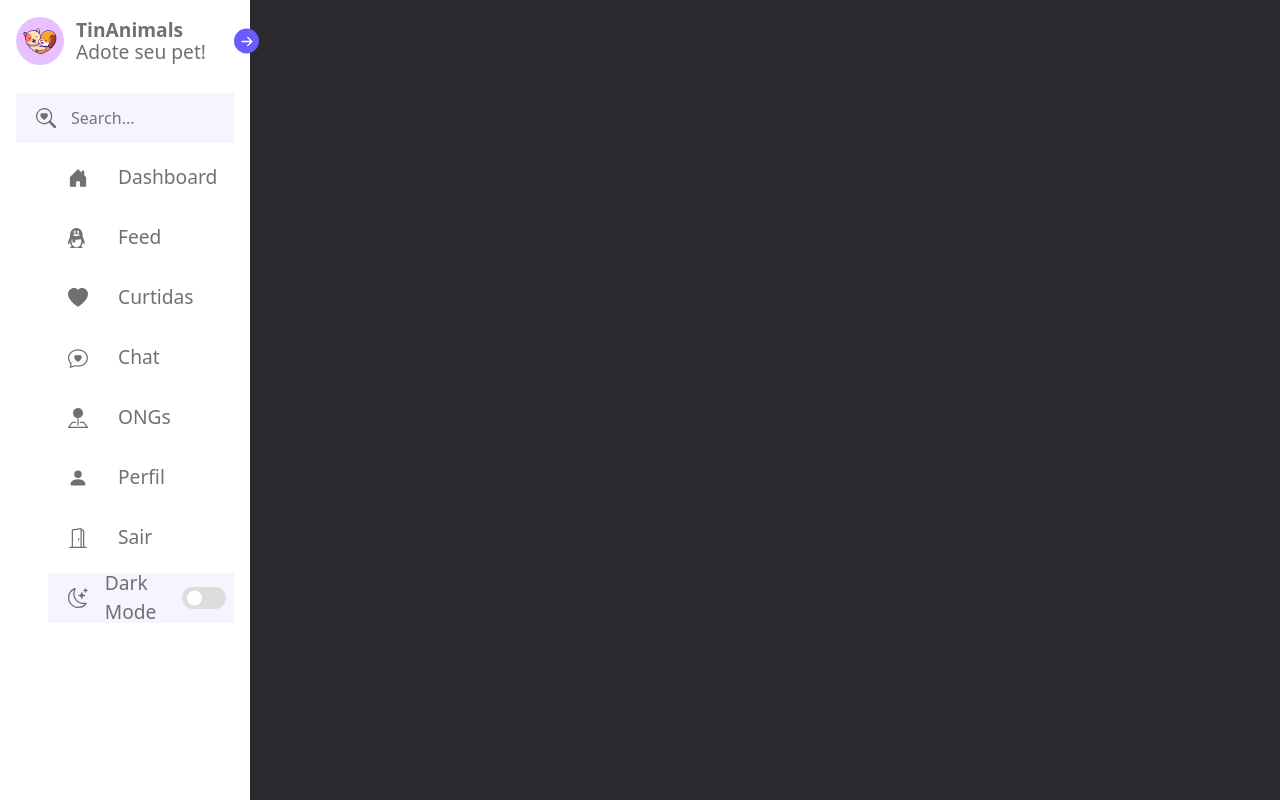
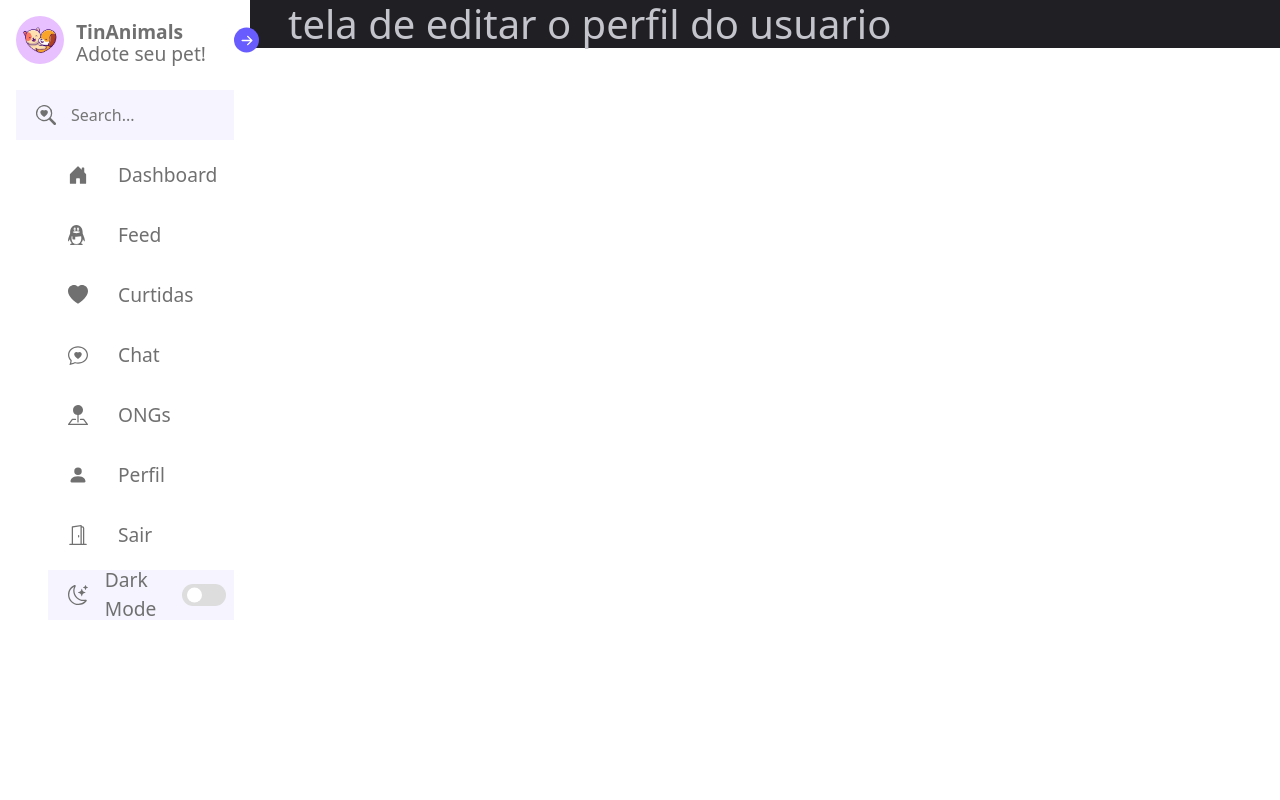
Before and after one commit to TccTeamAnimals/TinAnimals_WEB, a React (Vite) app: page /animalsLiked in a window 1280 px wide. Built offline with nearby package versions, Linux system fonts and the light colour scheme.

Commit message:
aplicando context API para customizacao do dark mode

```diff
--- a/index.html
+++ b/index.html
@@ -8,13 +8,6 @@
   </head>
   <body>
     <div id="root"></div>
-    <script type="module">
-      import { classeTexto } from "./src/components/sidebar/scriptSidebar.js"; // Importa a variável do arquivo config.js
-      // Selecionar o elemento body
-      var body = document.body;
-      // Atribuir o valor da variável à propriedade className do elemento body
-      body.className = classeTexto;
-    </script>
     <script type="module" src="/src/main.jsx"></script>
   </body>
 </html>
--- a/src/App.jsx
+++ b/src/App.jsx
@@ -13,7 +13,6 @@ import '@fortawesome/fontawesome-free/css/all.min.css';
 function App() {
 
   return (
-    <>
     <Routes>
       <Route path="/" element={<Home />} />
       <Route path="/cadUser" element={<CadUser />} />
@@ -23,7 +22,6 @@ function App() {
       <Route path='/animalsLiked'element={<AnimalsLiked />} />
 
     </Routes>
-    </>
   );
 }
 
--- a/src/components/sidebar/scriptSidebar.js
+++ b/src/components/sidebar/scriptSidebar.js
@@ -1,2 +1,2 @@
-
+//"light-mode"
 export const classeTexto = "dark-mode";
--- a/src/components/sidebar/sidebar.jsx
+++ b/src/components/sidebar/sidebar.jsx
@@ -1,3 +1,4 @@
+import { useState, useContext, useEffect } from 'react';
 import styles from './sidebar.module.css'
 import logo from '../../imgs/logo.jpg';
 import { Link } from 'react-router-dom'
@@ -14,24 +15,15 @@ import {
     BsFillSunFill,
     BsDoorOpen
 } from "react-icons/bs";
-import { useState } from 'react';
+import { ThemeContext } from '../../contextApi/ThemeContext';
 
 
 export function Sidebar(){
+    const { darkMode, toggleDarkMode } = useContext(ThemeContext);
 
-    const [isSwitchToggled, setIsSwitchToggled] = useState(false);
-    const [isDarkMode, setIsDarkMode] = useState(false);
-
-
-    const handleToggle = () => {
-        console.log("Toggle foi clicado!");
-        setIsSwitchToggled(!isSwitchToggled);
-        console.log("isSwitchToggled: ", isSwitchToggled);
-    };
-
-
-    let classeTexto = isSwitchToggled ? "dark-mode" : "light-mode";
-
+    useEffect(() => {
+        console.log('Valor do darkmode:', darkMode)
+    }, [darkMode])
 
 
     return (
@@ -48,6 +40,7 @@ export function Sidebar(){
                     <div className={`${styles.text} ${styles.headerText}`}>
                         <span className={styles.name}>TinAnimals</span>
                         <span className={styles.description}>Adote seu pet!</span>
+                        <span className={styles.description}>{name}</span>
                     </div>
                 </div>
 
@@ -122,7 +115,7 @@ export function Sidebar(){
 
                                 <div className={styles.toggleSwitch} >
                                     {/* <span className={styles.switch} onClick={handleToggle}> </span> */}
-                                    <span className={`${styles.switch} ${isSwitchToggled ? styles.switchToggled : ''}`} onClick={handleToggle}></span>
+                                    <span className={`${styles.switch} ${darkMode ? styles.switchToggled : ''}`} onClick={toggleDarkMode}></span>
                                 </div>
 
                             </li>
@@ -130,9 +123,6 @@ export function Sidebar(){
                     </ul>
                 </div>
             </div>
-            <script scr="scriptSidebar.js"></script>
         </nav>
-
-
     )
 }
--- /dev/null
+++ b/src/contextApi/ThemeContext.jsx
@@ -0,0 +1,35 @@
+import React, { createContext, useEffect, useState } from 'react';
+
+// Criação do contexto
+const ThemeContext = createContext();
+
+// Provedor do contexto
+const ThemeProvider = ({ children }) => {
+  let cacheDarkMode = JSON.parse(localStorage.getItem('darkMode'))
+
+  if(!cacheDarkMode) {
+    cacheDarkMode = false
+  }
+
+  const [darkMode, setDarkMode] = useState(cacheDarkMode);
+
+  const toggleDarkMode = () => {
+    setDarkMode(!darkMode);
+    localStorage.setItem('darkMode', !darkMode);
+  };
+
+  // Definindo o valor do contexto
+  const themeContextValue = {
+    darkMode,
+    toggleDarkMode,
+  };
+
+  // Retornando o provedor envolvendo os componentes filhos
+  return (
+    <ThemeContext.Provider value={themeContextValue}>
+      {children}
+    </ThemeContext.Provider>
+  );
+};
+
+export { ThemeContext, ThemeProvider };
--- a/src/main.jsx
+++ b/src/main.jsx
@@ -2,11 +2,14 @@ import React from 'react'
 import ReactDOM from 'react-dom/client'
 import App from './App.jsx'
 import { BrowserRouter as Router, Route, Routes } from 'react-router-dom'
+import { ThemeProvider } from './contextApi/ThemeContext'
 
 ReactDOM.createRoot(document.getElementById('root')).render(
   <React.StrictMode>
     <Router>
-      <App />
+      <ThemeProvider>
+        <App />
+      </ThemeProvider>
     </Router>
   </React.StrictMode>,
 )
--- a/src/pages/animalsLiked/index.jsx
+++ b/src/pages/animalsLiked/index.jsx
@@ -1,9 +1,23 @@
+import { useContext } from "react"
+import { ThemeContext } from "../../contextApi/ThemeContext"
 import { Sidebar } from "../../components/sidebar/sidebar"
+import styles from "./index.module.css"
 
 export function AnimalsLiked (){
+    const { darkMode } = useContext(ThemeContext);
+    console.log("Valor do darkmode:", darkMode)
     return (
-        <div>
-            <Sidebar/>
+        <div className={`${darkMode ? styles.dark_mode : styles.light_mode} ${styles.full_height}`}>
+            <article className={styles.container}>
+                <header>
+                    <div>
+                        <div>
+                            <h1>tela de editar o perfil do usuario</h1>
+                        </div>
+                        <Sidebar/>
+                    </div>
+                </header>
+            </article>
         </div>
     )
 }
--- /dev/null
+++ b/src/pages/animalsLiked/index.module.css
@@ -0,0 +1,19 @@
+.container{
+    margin-left: 18rem;
+    height: 100%;
+}
+
+.dark_mode{
+    background-color: var(--gray-700);
+    color: var(--gray-300);
+}
+
+.light_mode{
+    color: var(--gray-300);
+    --background-color: var(--background-color-light);
+}
+
+.full_height {
+    height: 100%;
+    background-color: var(--gray-800);
+  }
```
Lines whose indentation alone changed are shown as unchanged.
